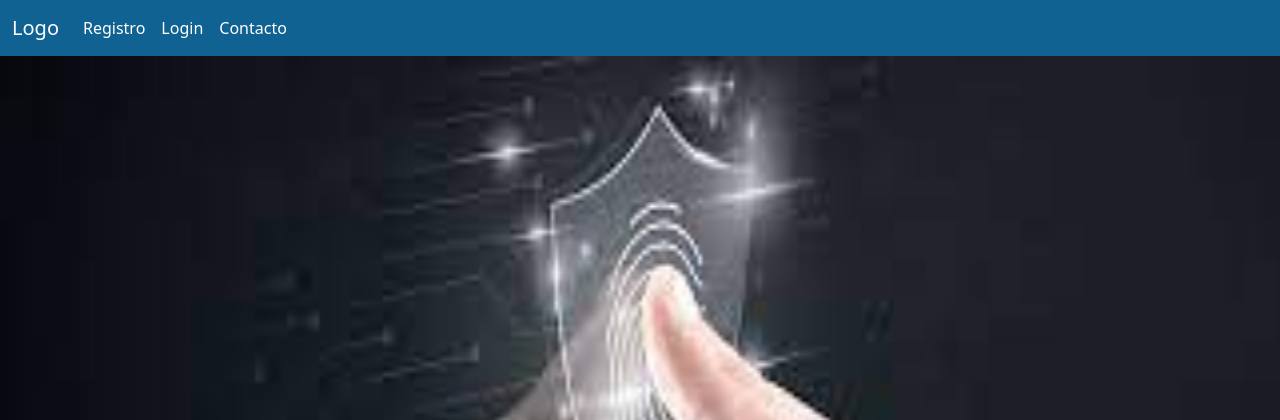
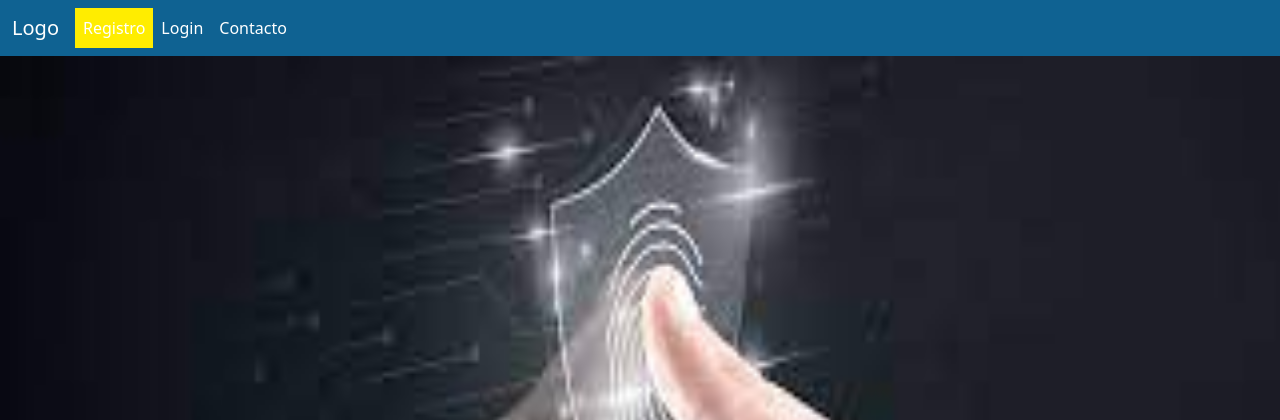
Before and after one commit to o9nelsonjavier/TaxiSecurity, a PHP site: page / in a window 1280 px wide, with the pointer over the restyled element. Shown: the top 420 px of the page. Run offline with PHP 8.4, Linux system fonts and the light colour scheme.

Commit message:
Se agrega clase a boton fondo amarillo

```diff
--- a/Styles.css
+++ b/Styles.css
@@ -22,3 +22,8 @@
     background-color:#0F6292 !important;
     color:white !important;
 }
+
+.nav-item:hover {
+    background-color: #FFED00;
+    color: black;
+}
```
